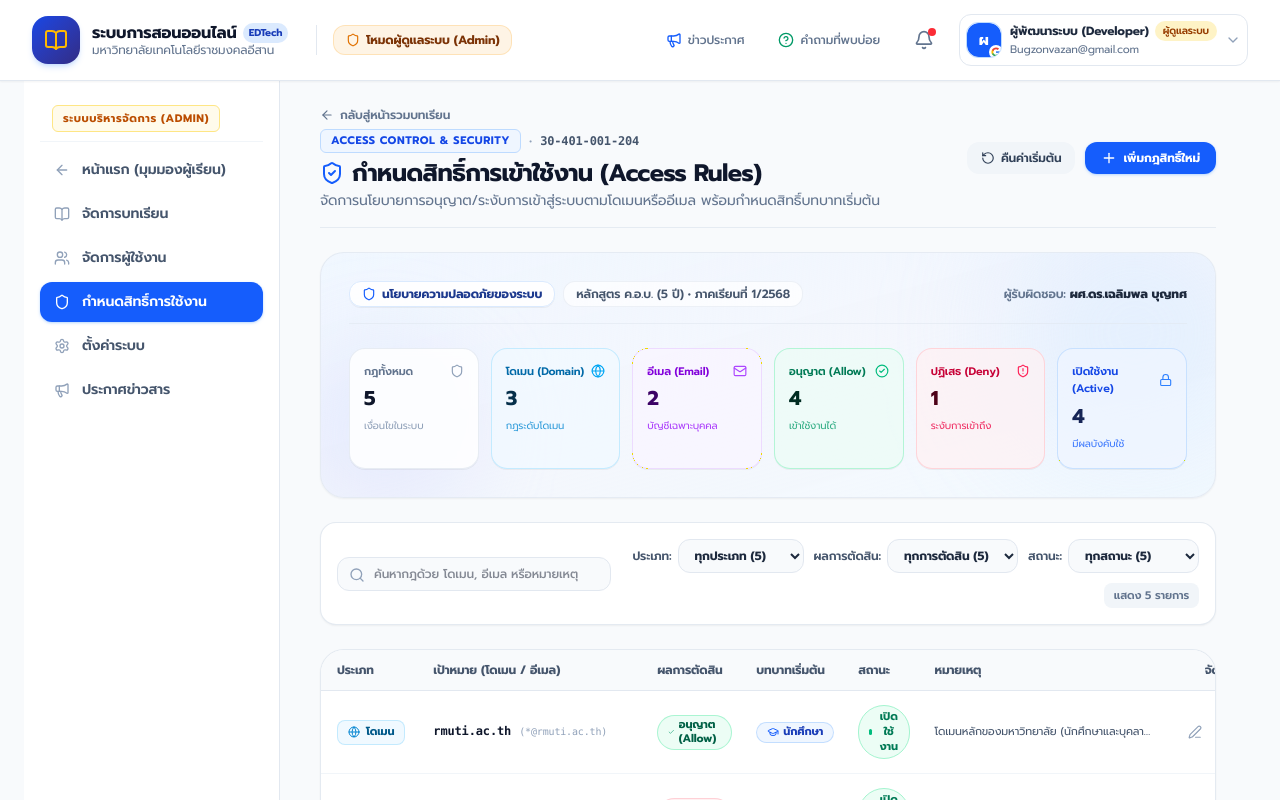
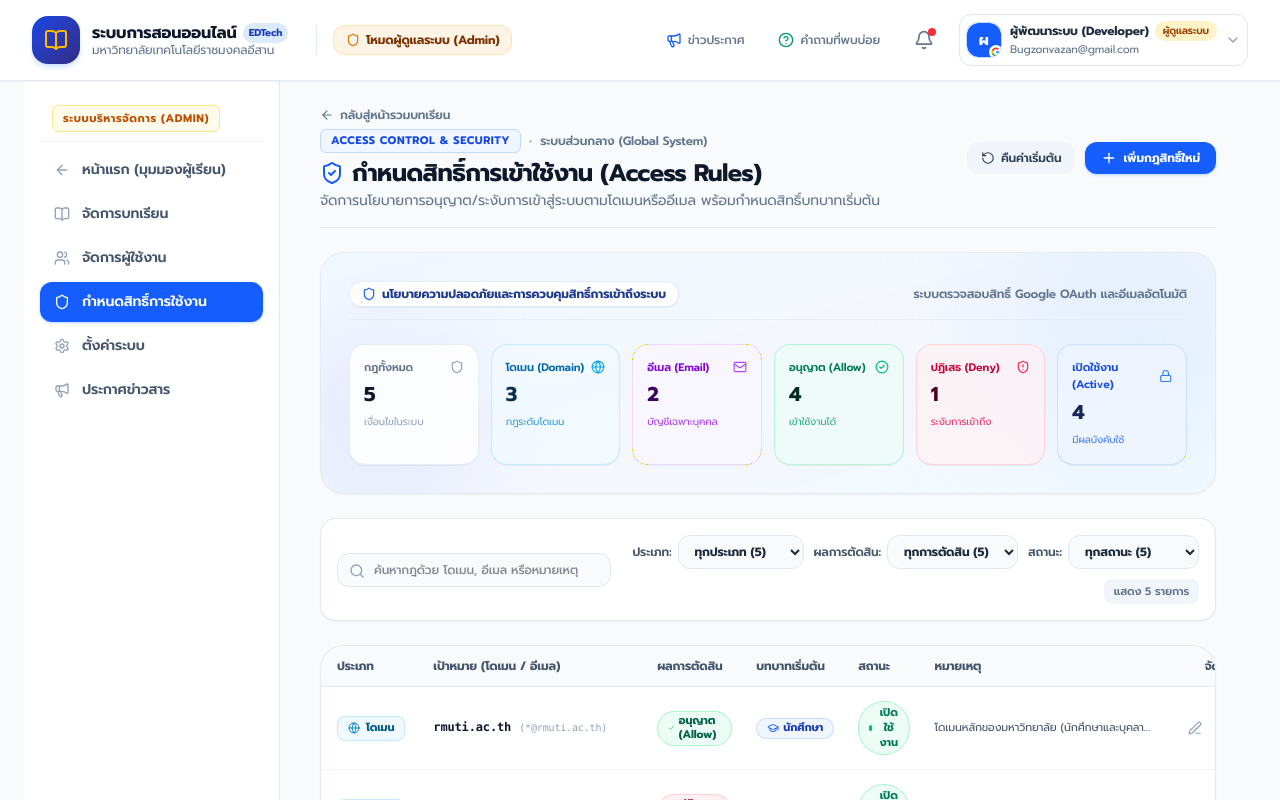
Before and after one commit to APrxp12/edtech-rmuti-lms, a Next.js app: page /admin/access-rules in a window 1280 px wide. Shown: the top 800 px of the page. Built offline with nearby package versions, Linux system fonts and the light colour scheme.

Commit message:
fix(admin): remove curriculum and instructor metadata from global access-rules page

```diff
--- a/src/app/(admin)/admin/access-rules/page.tsx
+++ b/src/app/(admin)/admin/access-rules/page.tsx
@@ -34,13 +34,6 @@ export default function AdminAccessRulesPage() {
 
   // Toast Notification
   const [toastMsg, setToastMsg] = useState<string | null>(null);
-
-  const courseInfo = {
-    code: '30-401-001-204',
-    title: 'นวัตกรรมและเทคโนโลยีสารสนเทศทางการศึกษา',
-    program: 'หลักสูตร ค.อ.บ. (5 ปี) • ภาคเรียนที่ 1/2568',
-    instructor: 'ผศ.ดร.เฉลิมพล บุญทศ',
-  };
 
   // Sync and save rules to Store & LocalStorage
   const saveAndSyncRules = (updated: AccessRule[], message?: string) => {
@@ -235,8 +228,8 @@ export default function AdminAccessRulesPage() {
               Access Control & Security
             </span>
             <span className="text-xs text-slate-400">•</span>
-            <span className="text-xs font-mono font-bold text-slate-600">
-              {courseInfo.code}
+            <span className="text-xs font-semibold text-slate-500">
+              ระบบส่วนกลาง (Global System)
             </span>
           </div>
           <h1 className="text-xl sm:text-2xl font-bold text-slate-900 mt-1 tracking-tight flex items-center gap-2">
@@ -287,19 +280,16 @@ export default function AdminAccessRulesPage() {
 
         <div className="relative z-10 space-y-5">
 
-          {/* Course Metadata Tag Bar */}
-          <div className="flex flex-wrap items-center justify-between gap-3 border-b border-slate-200/60 pb-4">
-            <div className="flex flex-wrap items-center gap-2">
+          {/* Security Tag Bar */}
+          <div className="flex flex-wrap items-center justify-between gap-3 border-b border-slate-200/60 pb-3">
+            <div className="flex items-center gap-2">
               <span className="text-xs font-bold text-blue-900 bg-white/90 px-3 py-1 rounded-xl shadow-2xs border border-blue-100 flex items-center gap-1.5">
                 <Shield className="w-3.5 h-3.5 text-blue-600" />
-                <span>นโยบายความปลอดภัยของระบบ</span>
-              </span>
-              <span className="text-xs font-semibold text-slate-600 bg-white/70 px-3 py-1 rounded-xl border border-slate-200/60">
-                {courseInfo.program}
+                <span>นโยบายความปลอดภัยและการควบคุมสิทธิ์การเข้าถึงระบบ</span>
               </span>
             </div>
             <span className="text-xs font-semibold text-slate-500">
-              ผู้รับผิดชอบ: <strong className="text-slate-800">{courseInfo.instructor}</strong>
+              ระบบตรวจสอบสิทธิ์ Google OAuth และอีเมลอัตโนมัติ
             </span>
           </div>
 
```
